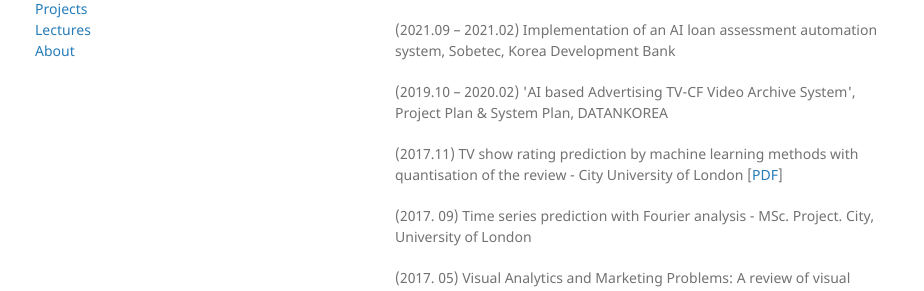
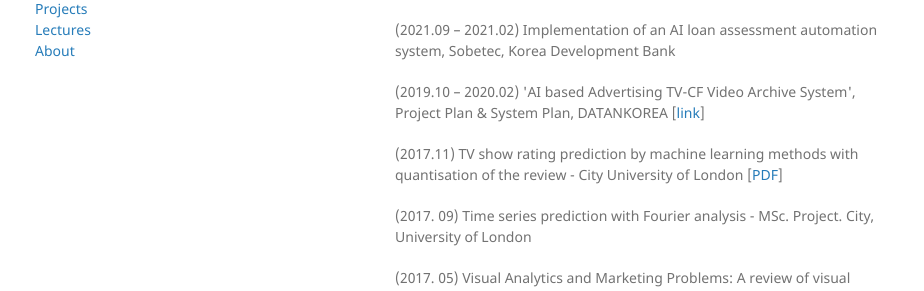
Before and after one commit to jaeminjjung/jaeminjjung.github.io, a Jekyll site: the page built from projects.md, in a window 1280 px wide. Shown: the part 190-481 px from the top of the page, without its empty margins (175-1099 px from the left). Built offline with Jekyll 4.4.1, drawn with Linux system fonts in a browser that asks for light colours; our own code applies the rules of GitHub Pages for plain Markdown files.

Commit message:
Update projects.md

```diff
--- a/projects.md
+++ b/projects.md
@@ -5,7 +5,7 @@
 ### Projects
 <p>(2022.07) A coin trading bot using RSI and stochastic indicator, Kookmin University </p>
 <p>(2021.09 – 2021.02) Implementation of an AI loan assessment automation system, Sobetec, Korea Development Bank </p>
-<p>(2019.10 – 2020.02) 'AI based Advertising TV-CF Video Archive System', Project Plan & System Plan, DATANKOREA </p>
+<p>(2019.10 – 2020.02) 'AI based Advertising TV-CF Video Archive System', Project Plan & System Plan, DATANKOREA [<a href = "https://aisac.kobaco.co.kr/">link</a>]</p>
 <p>(2017.11) TV show rating prediction by machine learning methods with quantisation of the review - City University of London [<a href = "https://github.com/jaeminjjung/jaeminjjung.github.io/blob/2a9d4b06960445371f278e022863c4bcf15fb20f/TV%20Show%20Rating%20Prediction%20with%20Machine%20Learning%20methods%20with%20quantisation%20of%20the%20review%20(2017)%20-%20Jaemin%20Jeong%20-%20City%2C%20University%20of%20London.pdf" id = 'dissertation' target="_blank">PDF</a>]
 </p>
 <p>(2017. 09) Time series prediction with Fourier analysis  - MSc. Project. City, University of London </p>
```
